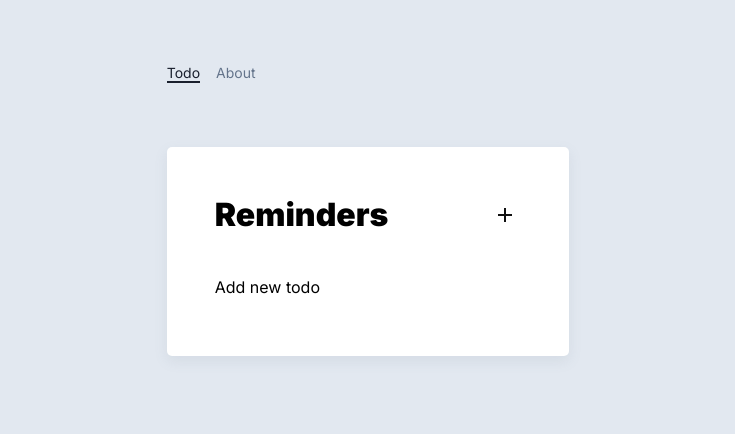
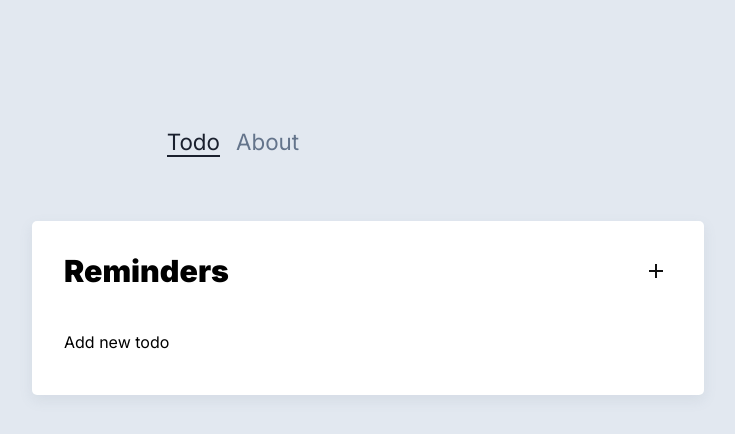
Before and after one commit to anth0ni3/todo-app-main, a React (Create React App) app: page / in a window 1280 px wide. Shown: the top 434 px of the page, without its empty margins (272-1007 px from the left). Built offline with nearby package versions, Linux system fonts and the light colour scheme.

Commit message:
updated css styles

```diff
--- a/src/App.css
+++ b/src/App.css
@@ -8,3 +8,9 @@
   overflow: hidden;
   background-color: #e2e8f0;
 }
+
+@media screen and (min-width: 320px) {
+  .App {
+    padding-top: 7em;
+  }
+}
--- a/src/components/TodoList.js
+++ b/src/components/TodoList.js
@@ -10,7 +10,7 @@ const TodoList = () => {
   return (
     <div>
       <div className="flexy sb">
-        <h1 className="title">Reminders</h1>
+        <h2 className="title">Reminders</h2>
         <div className="svg add" onClick={toggleAdd}>
           <svg
             xmlns="http://www.w3.org/2000/svg"
--- a/src/components/assets/css/AppNav.css
+++ b/src/components/assets/css/AppNav.css
@@ -3,7 +3,7 @@
 }
 
 .app-nav a {
-  font-size: 14px;
+  font-size: 1.4em;
   margin-right: 1rem;
   text-decoration: none;
 }
--- a/src/components/assets/css/TodoApp.css
+++ b/src/components/assets/css/TodoApp.css
@@ -5,7 +5,20 @@
   -moz-border-radius: 5px;
   -ms-border-radius: 5px;
   -o-border-radius: 5px;
-  padding: 3rem;
+  padding: 3em;
   min-width: 34%;
   box-shadow: 0px 5px 14px #64748b1c;
 }
+
+@media screen and (min-width: 280px) {
+  .todo-app {
+    width: calc(100vw - 20%);
+    padding: 2em;
+  }
+}
+
+@media screen and (min-width: 1024px) {
+  .todo-app {
+    width: calc(100% - 40vw);
+  }
+}
--- a/src/components/assets/css/TodoList.css
+++ b/src/components/assets/css/TodoList.css
@@ -2,6 +2,11 @@
   display: flex;
   justify-content: space-between;
   align-items: center;
+  gap: 1em;
+}
+
+.title {
+  font-size: 1.9em;
 }
 
 .sb {
```
